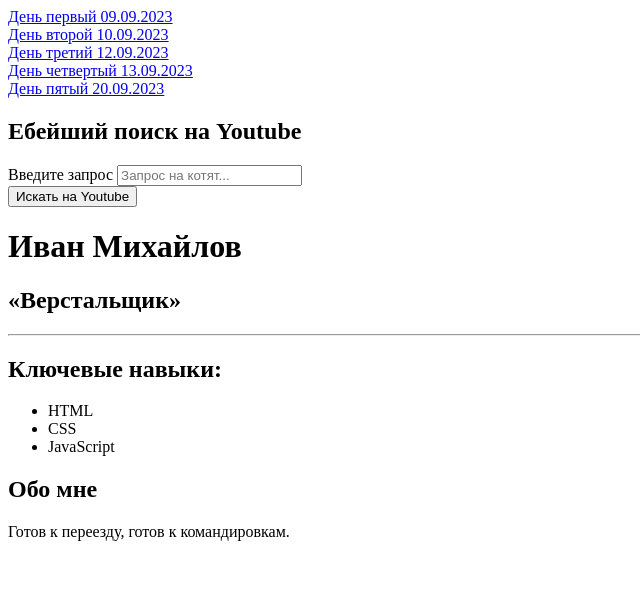
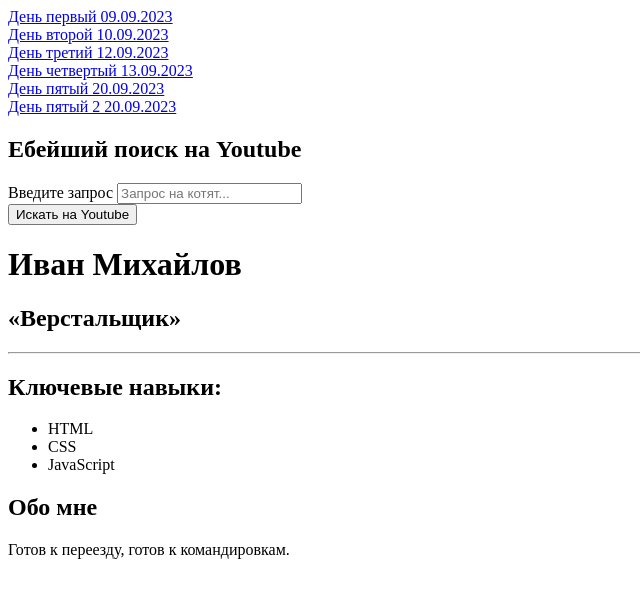
Before and after one commit to SBOICHAKOV/sboichakov.github.io, a plain HTML site: page index.html in a window 1280 px wide. Shown: the whole page, without its empty margins (0-640 px from the left). Drawn offline with Linux system fonts and the light colour scheme.

Commit message:
Update index.html

```diff
--- a/index.html
+++ b/index.html
@@ -10,7 +10,8 @@
     <a href="two-day" target="_blank">День второй 10.09.2023</a></br>
     <a href="form.html" target="_blank">День третий 12.09.2023</a></br>
     <a href="1319.html" target="_blank">День четвертый 13.09.2023</a></br>
-     <a href="20092023.html" target="_blank">День пятый 20.09.2023</a></br>
+    <a href="20092023.html" target="_blank">День пятый 20.09.2023</a></br>
+     <a href="colum.html" target="_blank">День пятый 2 20.09.2023</a></br>
 <main>
     <h2>Ебейший поиск на Youtube</h2>
        <form action="https://www.youtube.com/results">
```
